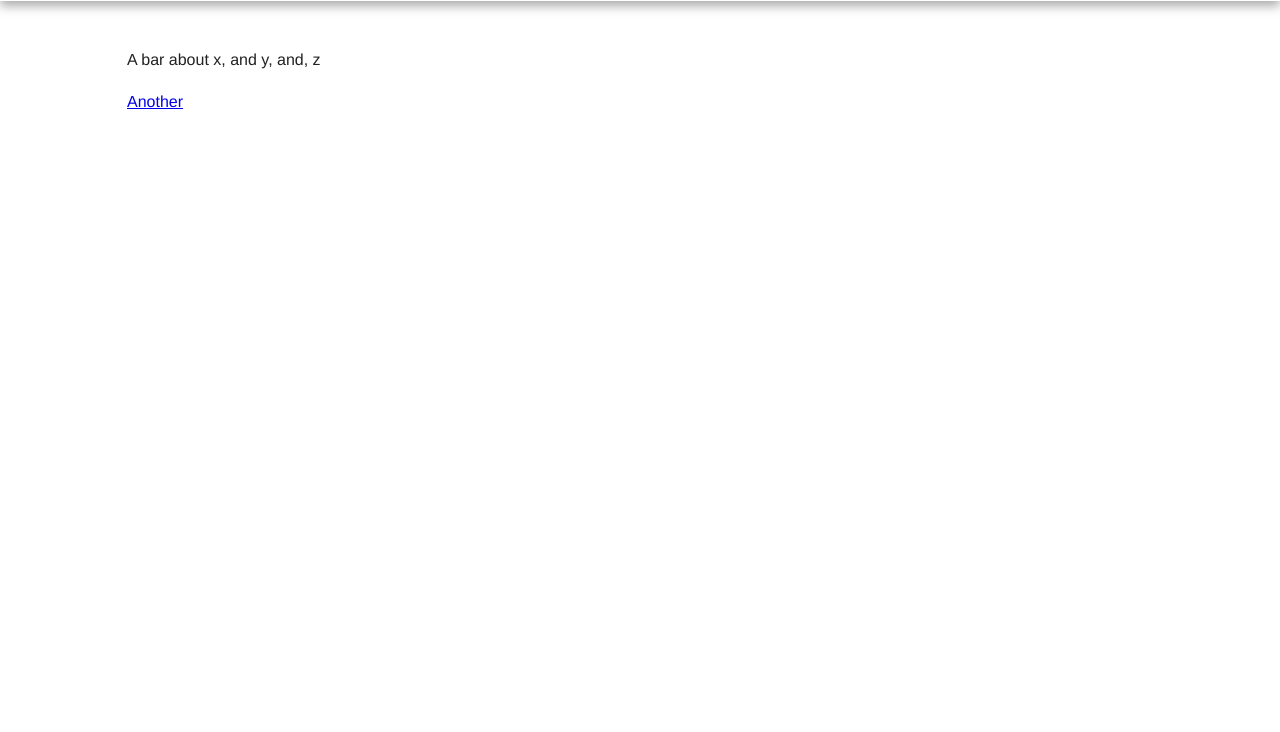
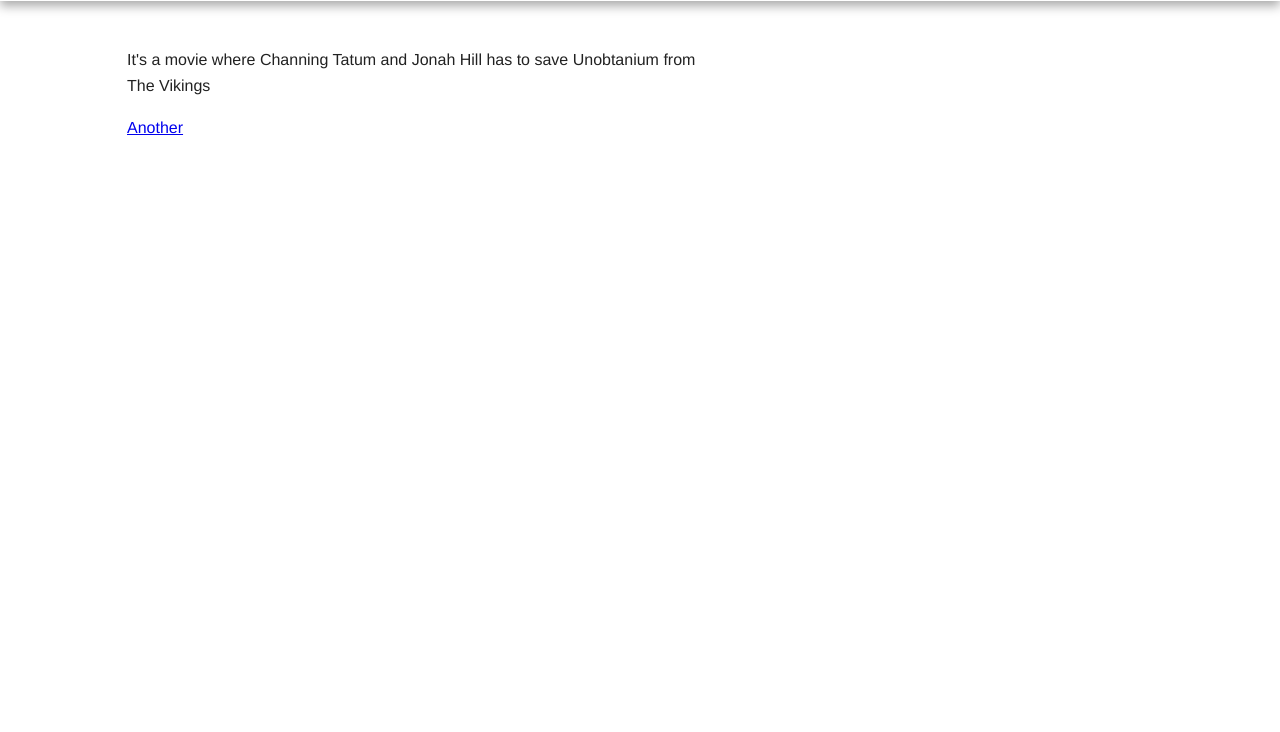
Before and after one commit to mephysto/movie-generator, a website: page new.html in a window 1280 px wide. Shown: the part 68-800 px from the top of the page. Drawn offline with nearby package versions, Linux system fonts and the light colour scheme.

Commit message:
initial updates

```diff
--- a/js/main.js
+++ b/js/main.js
@@ -39,7 +39,7 @@
       "Ellen Page",
       "everyone from the Expandables",
       "Gary Busey",
-      "GROOT!"
+      "GROOT!",
       "Henry Rollins",
       "Ice Cube",
       "Jan-Michael Vincent",
@@ -64,14 +64,14 @@
     ];
 
     var mcguffin = [
-      "the Continuum Transfunctioner"
-      "David Bowie's crotch"
+      "the Continuum Transfunctioner",
+      "David Bowie's crotch",
       "a disc containing every undercover agent in the world",
       "the Maltese Falcon",
       "a misplaced car",
       "a suitcase full of money",
       "the Holy Grail",
-      "the Infinity Stones"
+      "the Infinity Stones",
       "a red stapler",
       "a rug that really ties the room together",
       "the President's Daughter",
@@ -101,7 +101,7 @@
     var genre = [
 
       "CGI",
-      "gender bender"
+      "gender bender",
       "gritty",
       "noir",
       "sexy",
@@ -119,6 +119,6 @@
 
   generateNewMovie();
 
-  $('.btn-generate').click(generateNewMovie);
+  $('.btn-generate').click(function(e){e.preventDefault();generateNewMovie();});
 
 })();
--- a/new.html
+++ b/new.html
@@ -30,7 +30,7 @@
 
         <article>
           <section>
-            <p id="movie-text">A bar about x, and y, and, z </p>
+            <p id="movie-text"></p>
             <a href="new.html" class="btn btn-default btn-generate">Another</a>
           </section>
         </article>
```
Also changed, not shown: index.html (+1 -1 lines).
